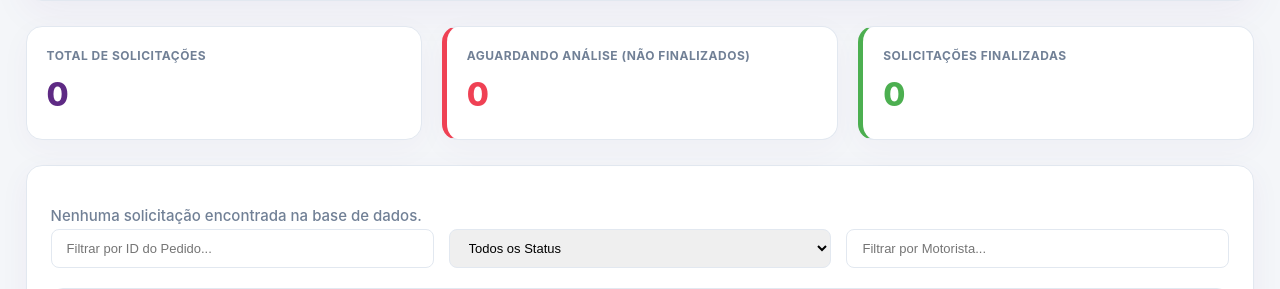
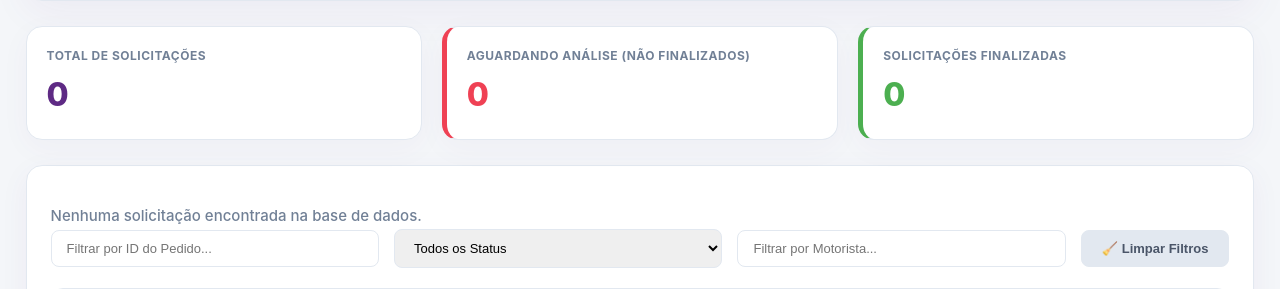
Before and after one commit to thamirisasantosb-code/PetLove, a Flask app: page /gestao in a window 1280 px wide. Shown: the part 220-509 px from the top of the page. Run offline with Flask 3, Linux system fonts and the light colour scheme; the visitor is signed in with stand-in values (Sample User, id 1); data comes from the database, SQL or seed files in the repository; data that the repository does not hold is empty.

Commit message:
feat: add clear filters button

```diff
--- a/templates/gestao.html
+++ b/templates/gestao.html
@@ -56,6 +56,8 @@
     .stat-card.pending-card .value { color: var(--secondary); }
     .stat-card.success-card { border-left: 5px solid #4CAF50; }
     .stat-card.success-card .value { color: #4CAF50; }
+    .btn-limpar { background: #e2e8f0; color: #4a5568; border: 1px solid var(--line); padding: 10px 20px; border-radius: 8px; font-weight: 700; cursor: pointer; font-size: 13px; transition: 0.2s; display: inline-flex; align-items: center; gap: 6px; }
+    .btn-limpar:hover { background: #cbd5e0; color: #2d3748; }
   </style>
 </head>
 <body>
@@ -117,7 +119,7 @@
   <section class="card">
     <div id="status">Carregando dados...</div>
 
-    <div class="filters-container">
+    <div class="filters-container" style="align-items: center;">
       <input type="text" id="filtro-id" placeholder="Filtrar por ID do Pedido...">
       <select id="filtro-status">
         <option value="">Todos os Status</option>
@@ -129,6 +131,7 @@
       <input type="text" id="filtro-criador" placeholder="Filtrar por Criador...">
       {% endif %}
       <input type="text" id="filtro-motorista" placeholder="Filtrar por Motorista...">
+      <button id="btn-limpar-filtros" class="btn-limpar">🧹 Limpar Filtros</button>
     </div>
 
     <div class="table-wrap">
@@ -328,6 +331,21 @@ window.addEventListener('DOMContentLoaded', async () => {
     // Ativar destaque inicial
     destacarCardAtivo();
 
+    // Evento de clique para limpar todos os filtros
+    const btnLimpar = document.getElementById('btn-limpar-filtros');
+    if (btnLimpar) {
+      btnLimpar.addEventListener('click', () => {
+        if (idFilter) idFilter.value = '';
+        if (statusFilter) statusFilter.value = '';
+        if (criadorFilter) criadorFilter.value = '';
+        if (motoristaFilter) motoristaFilter.value = '';
+
+        filtroCardStatus = 'todos';
+        destacarCardAtivo();
+        aplicarFiltros();
+      });
+    }
+
   } catch (error) {
     status.style.color = 'var(--secondary)';
     status.textContent = error.message;
```
